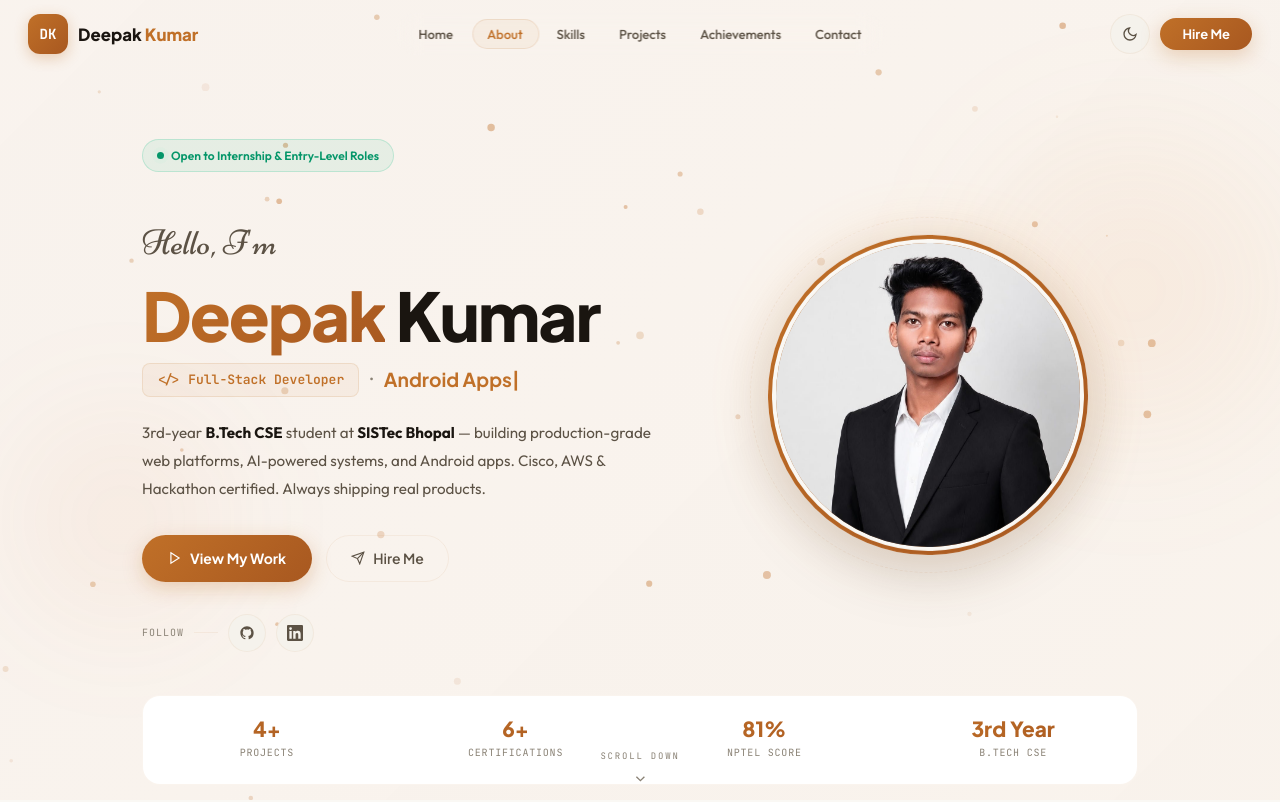
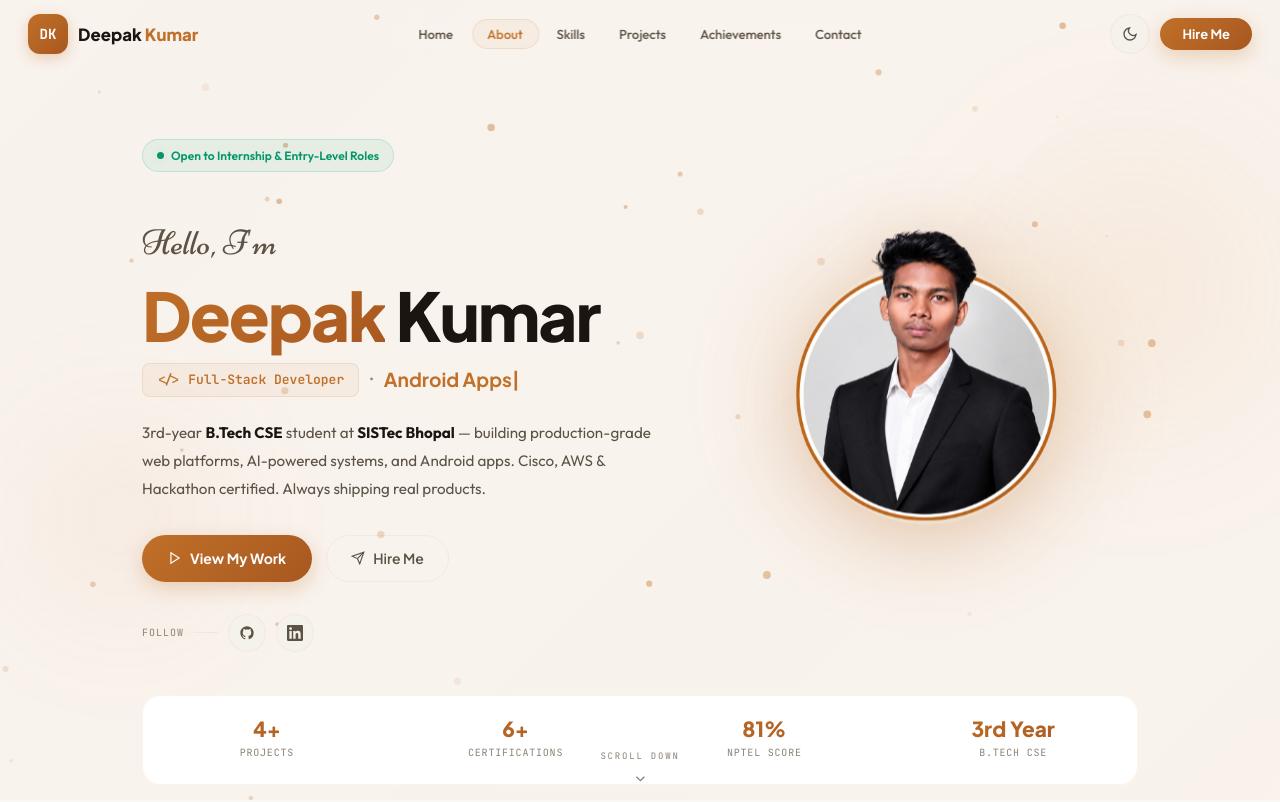
Before and after one commit to deepakkumar7388/DEEPAK-_PORTFOLIO, a React (Vite) app: page / in a window 1280 px wide. Shown: the top 802 px of the page. Built offline with nearby package versions, Linux system fonts and the light colour scheme; a web font is replaced by a local one.

Commit message:
feat(hero): update profile photo to 3D pop-out circle avatar

```diff
--- a/src/sections/Hero.jsx
+++ b/src/sections/Hero.jsx
@@ -22,7 +22,7 @@ export default function Hero() {
     return () => window.removeEventListener('resize', fn)
   }, [])
 
-  const profileUrl = new URL('../assets/profile.jpeg', import.meta.url).href
+  const profileUrl = new URL('../assets/profile-popout.png', import.meta.url).href
 
   return (
     <section id="hero" style={{
@@ -132,7 +132,7 @@ export default function Hero() {
               <motion.a href="#contact"
                 onClick={e => { e.preventDefault(); document.getElementById('contact')?.scrollIntoView({ behavior: 'smooth' }) }}
                 className="btn-ghost" whileHover={{ scale: 1.04 }} whileTap={{ scale: 0.96 }}>
-                <svg width="14" height="14" fill="none" stroke="currentColor" strokeWidth="2" viewBox="0 0 24 24"><line x1="22" y1="2" x2="11" y2="13"/><polygon points="22 2 15 22 11 13 2 9 22 2"/></svg>
+                <svg width="14" height="14" fill="none" stroke="currentColor" strokeWidth="2" viewBox="0 0 24 24"><line x1="22" y1="2" x2="11" y2="13" /><polygon points="22 2 15 22 11 13 2 9 22 2" /></svg>
                 Hire Me
               </motion.a>
             </motion.div>
@@ -152,45 +152,56 @@ export default function Hero() {
             </motion.div>
           </div>
 
-          {/* ── RIGHT: Profile Photo ── */}
+          {/* ── RIGHT: 3D Pop-Out Profile Photo ── */}
           <div style={{ order: mobile ? 1 : 2, display: 'flex', justifyContent: 'center' }}>
             <motion.div
-              initial={{ opacity: 0, scale: 0.85, y: 20 }}
+              initial={{ opacity: 0, scale: 0.88, y: 20 }}
               animate={{ opacity: 1, scale: 1, y: 0 }}
               transition={{ delay: 0.6, duration: 0.8, ease: [0.16, 1, 0.3, 1] }}
-              style={{ position: 'relative' }}
+              style={{
+                position: 'relative',
+                width: mobile ? 270 : 360,
+                height: mobile ? 270 : 360,
+                display: 'flex',
+                alignItems: 'center',
+                justifyContent: 'center',
+              }}
             >
-              {/* Decorative rotating ring behind photo */}
-              <motion.div
-                animate={{ rotate: 360 }}
-                transition={{ duration: 20, repeat: Infinity, ease: 'linear' }}
+              {/* Outer soft ambient radial glow halo */}
+              <div
                 style={{
                   position: 'absolute',
-                  top: -18, left: -18, right: -18, bottom: -18,
+                  inset: mobile ? -20 : -35,
                   borderRadius: '50%',
-                  border: '1.5px dashed var(--grad-border)',
-                  opacity: 0.5,
+                  background: 'radial-gradient(circle, rgba(192, 112, 40, 0.22) 0%, rgba(192, 112, 40, 0.05) 55%, transparent 75%)',
+                  pointerEvents: 'none',
+                  filter: 'blur(20px)',
+                  zIndex: 0,
                 }}
               />
 
-              {/* Main photo container */}
-              <div style={{
-                width: mobile ? 240 : 320,
-                height: mobile ? 240 : 320,
-                borderRadius: '50%',
-                background: 'var(--grad)',
-                padding: 4,
-                boxShadow: '0 0 60px rgba(240,160,80,0.2), 0 20px 60px rgba(0,0,0,0.15)',
-                animation: 'floatY 5s ease-in-out infinite',
-              }}>
-                <div style={{
-                  width: '100%', height: '100%', borderRadius: '50%',
-                  overflow: 'hidden',
-                  border: '4px solid var(--bg)',
-                }}>
-                  <img src={profileUrl} alt="Deepak Kumar" loading="eager"
-                    style={{ width: '100%', height: '100%', objectFit: 'cover', display: 'block' }} />
-                </div>
+              {/* 3D Pop-Out Avatar (head extending outside the circle at the top) */}
+              <div
+                style={{
+                  position: 'relative',
+                  width: '100%',
+                  height: '100%',
+                  zIndex: 2,
+                  animation: 'floatY 6s ease-in-out infinite',
+                }}
+              >
+                <img
+                  src={profileUrl}
+                  alt="Deepak Kumar"
+                  loading="eager"
+                  style={{
+                    width: '100%',
+                    height: '100%',
+                    objectFit: 'contain',
+                    display: 'block',
+                    filter: 'drop-shadow(0 14px 28px rgba(192, 112, 40, 0.2))',
+                  }}
+                />
               </div>
             </motion.div>
           </div>
```
Also changed, not shown: src/assets/profile-framed.jpg (added), src/assets/profile-popout.png (added).
